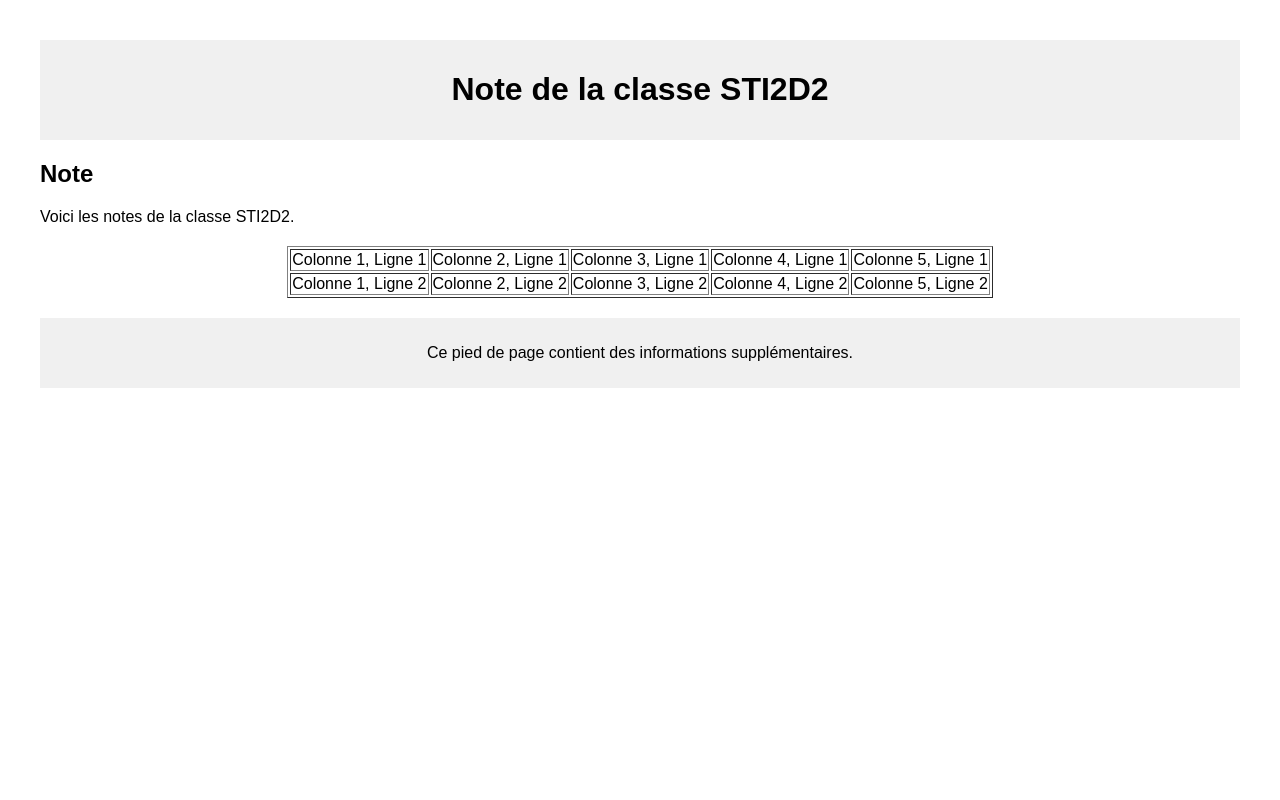
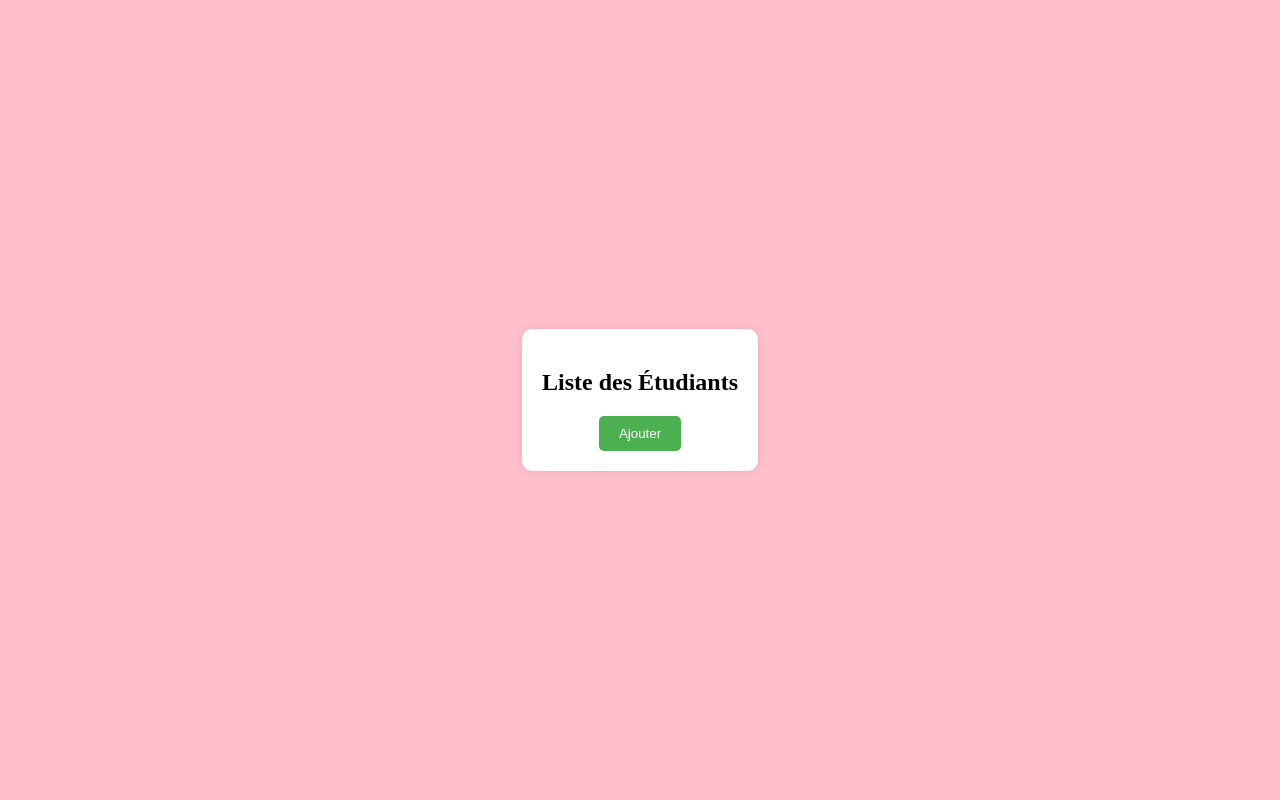
Before and after one commit to yannissenpai/projet-AYA-DJANGO, a Django app: page / in a window 1280 px wide. Run offline with Django 5.2, Linux system fonts and the light colour scheme.

Commit message:
Add files via upload

```diff
--- a/AYA/AYA/urls.py
+++ b/AYA/AYA/urls.py
@@ -1,7 +1,8 @@
 from django.contrib import admin
-from django.urls import path, include
+from django.urls import path
+from home.views import home
 
 urlpatterns = [
     path('admin/', admin.site.urls),
-    path('', include('home.urls')),
+    path('', home, name ='home')
 ]
--- a/AYA/home/templates/home/index.html
+++ b/AYA/home/templates/home/index.html
@@ -1,68 +1,68 @@
 <!DOCTYPE html>
-<html lang="en">
+<html lang="fr">
 <head>
     <meta charset="UTF-8">
     <meta name="viewport" content="width=device-width, initial-scale=1.0">
-    <title>STI2D2</title>
+    <title>Liste des Étudiants</title>
     <style>
         body {
-            font-family: Arial, sans-serif;
-            margin: 20px;
+            margin: 0;
+            display: flex;
+            align-items: center;
+            justify-content: center;
+            height: 100vh;
+            background-color: #ffc0cb; /* Couleur rose */
+        }
+
+        #rectangle {
+            background-color: white;
             padding: 20px;
+            border-radius: 10px;
+            box-shadow: 0 0 10px rgba(0, 0, 0, 0.1);
+            text-align: center;
         }
-        header {
-            text-align: center;
-            background-color: #f0f0f0;
-            padding: 10px;
+
+        #ajouterButton {
+            background-color: #4CAF50; /* Couleur verte */
+            color: white;
+            padding: 10px 20px;
+            border: none;
+            border-radius: 5px;
+            cursor: pointer;
         }
-        section {
-            margin-top: 20px;
-        }
-        footer {
-            text-align: center;
-            margin-top: 20px;
-            padding: 10px;
-            background-color: #f0f0f0;
+
+        #ajouterButton:hover {
+            background-color: #45a049; /* Couleur verte plus foncée au survol */
         }
     </style>
 </head>
 <body>
 
-    <header>
-        <h1>Note de la classe STI2D2</h1>
-    </header>
-
-    <section>
-        <h2>Note</h2>
-        <p>Voici les notes de la classe STI2D2.</p>
-    </section>
+    <div id="rectangle">
+        <h2>Liste des Étudiants</h2>
+        <ul>
+            <section>
+                {% block content %}
 
 
-    <section style="text-align: center;">
-
-    <!-- Tableau 5x2 -->
-    <table border="1" style="margin: auto;">
-        <tr>
-            <td>Colonne 1, Ligne 1</td>
-            <td>Colonne 2, Ligne 1</td>
-            <td>Colonne 3, Ligne 1</td>
-            <td>Colonne 4, Ligne 1</td>
-            <td>Colonne 5, Ligne 1</td>
-        </tr>
-        <tr>
-            <td>Colonne 1, Ligne 2</td>
-            <td>Colonne 2, Ligne 2</td>
-            <td>Colonne 3, Ligne 2</td>
-            <td>Colonne 4, Ligne 2</td>
-            <td>Colonne 5, Ligne 2</td>
-        </tr>
-    </table>
-</section>
+                {% endblock %}
+            </section>
 
 
-    <footer>
-        <p>Ce pied de page contient des informations supplémentaires.</p>
-    </footer>
+        </ul>
+        <button id="ajouterButton" onclick="ajouterEtudiant()">Ajouter</button>
+    </div>
 
+    <script>
+        function ajouterEtudiant() {
+            var nouveauEtudiant = prompt("Entrez le nom du nouvel étudiant :");
+            if (nouveauEtudiant) {
+                var listeEtudiants = document.querySelector("ul");
+                var nouvelElement = document.createElement("li");
+                nouvelElement.textContent = nouveauEtudiant;
+                listeEtudiants.appendChild(nouvelElement);
+            }
+        }
+    </script>
 </body>
 </html>
--- a/AYA/home/views.py
+++ b/AYA/home/views.py
@@ -1,5 +1,20 @@
 from django.shortcuts import render
+from .models import grade
+
+def home(request, *args, **kwargs):
+    grades = grade.objects.all()
+    contexte = {
+    'name':grade.student
+    }
 
 
+
+    return render(request, 'home/index.html', )
+
+
+
+
+"""
 def index(request):
     return render(request, 'home/index.html')
+    """
```
Also changed, not shown: AYA/home/templates/home/detail.html (added, +9 -0 lines), AYA/db.sqlite3.
